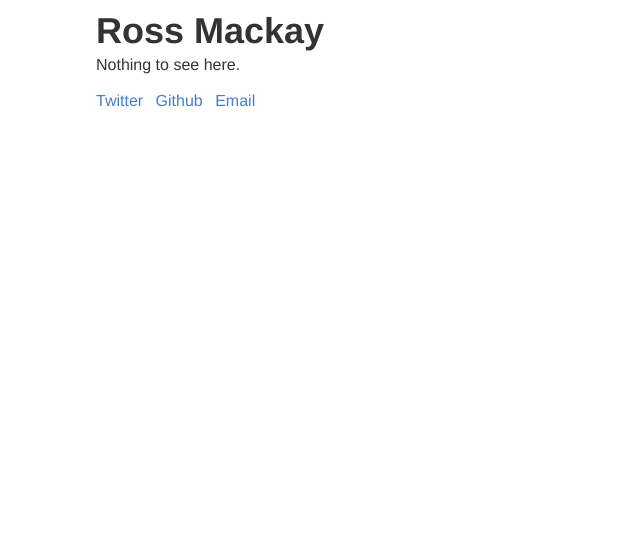
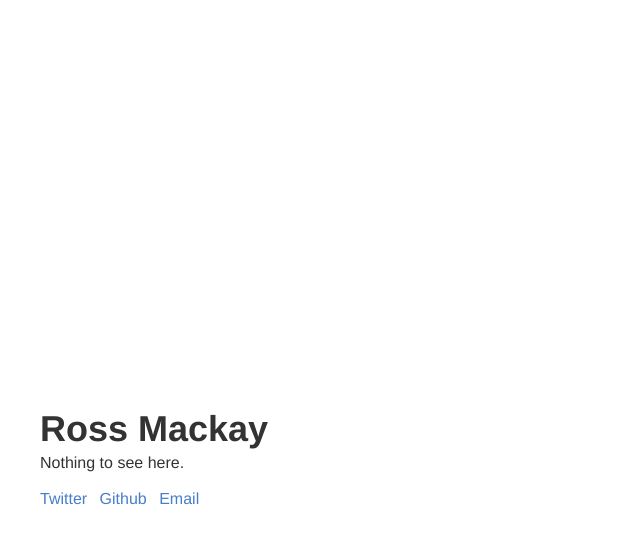
Before and after one commit to mcky/mcky.github.io, a Jekyll site: the page built from index.md, in a window 1280 px wide. Shown: the top 544 px of the page, without its empty margins (0-640 px from the left). Built offline with Jekyll 4.4.1, drawn with Linux system fonts in a browser that asks for light colours.

Commit message:
Centered content

```diff
--- a/assets/_scss/partials/_base.scss
+++ b/assets/_scss/partials/_base.scss
@@ -1,3 +1,9 @@
+body {
+	position: absolute;
+	top: 50%;
+	left: 2rem;
+	transform: translateY(-50%);
+}
 .main,
 .header,
 .footer {
--- a/assets/style.css
+++ b/assets/style.css
@@ -234,6 +234,14 @@ dl {
   -moz-box-sizing: border-box;
   box-sizing: border-box; }
 
+body {
+  position: absolute;
+  top: 50%;
+  left: 2rem;
+  -webkit-transform: translateY(-50%);
+  -ms-transform: translateY(-50%);
+  transform: translateY(-50%); }
+
 .main, .header, .footer {
   max-width: 68em;
   margin-left: auto;
```
